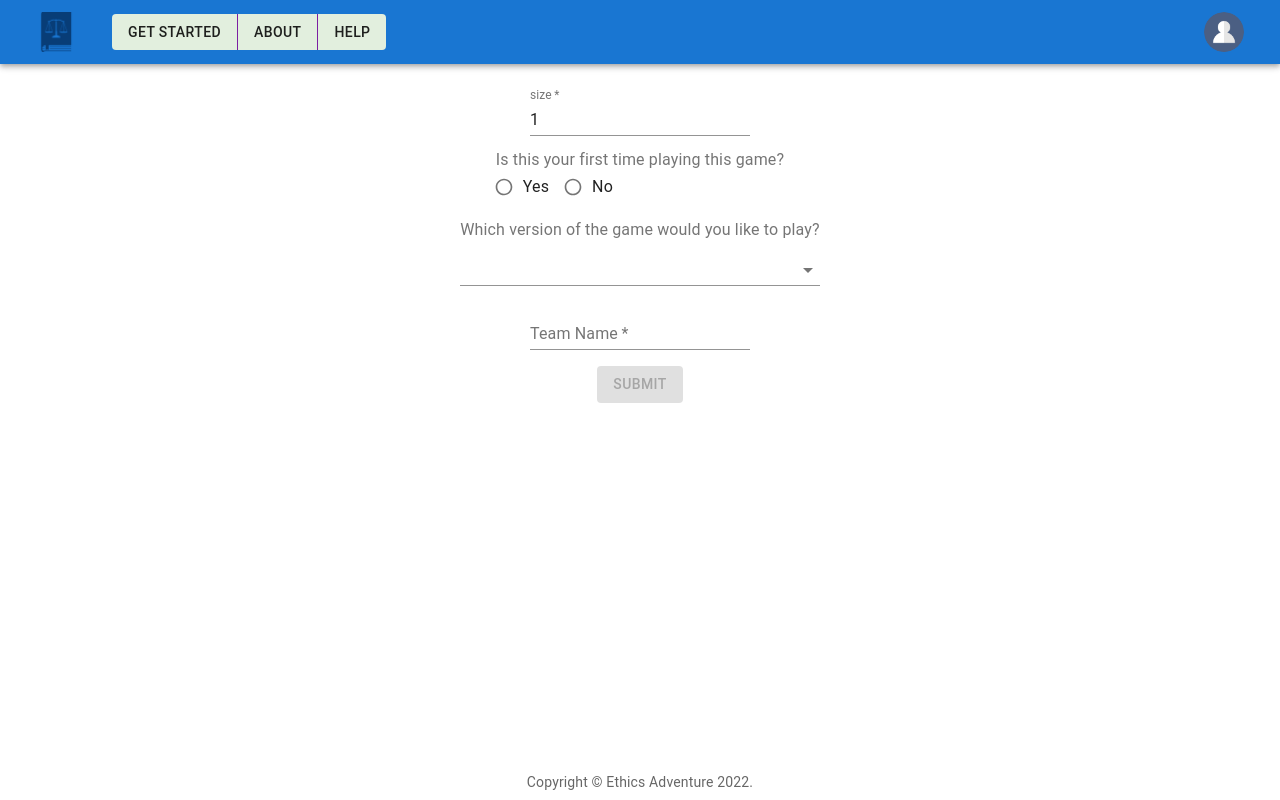
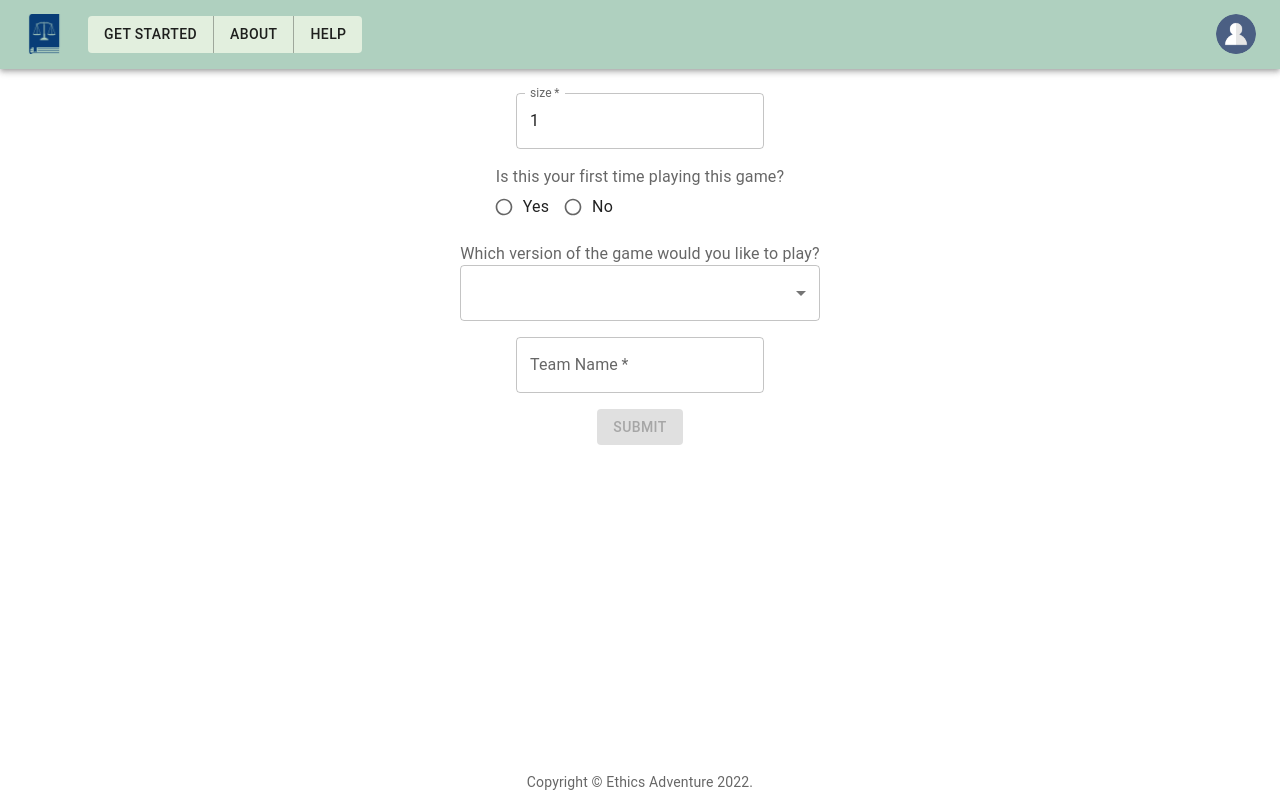
Before and after one commit to WilSimpson/SEP_2022, a React (Create React App) app in the folder frontend/: page /startingSurvey in a window 1280 px wide. Built offline with nearby package versions, Linux system fonts and the light colour scheme.

Commit message:
switch from material-ui to @mui

```diff
--- a/frontend/src/components/AdminDash.js
+++ b/frontend/src/components/AdminDash.js
@@ -1,16 +1,16 @@
 import * as React from 'react';
 import { AdminSideMenu } from './AdminSideMenu';
-import { Box, Button, ThemeProvider, Tooltip } from '@material-ui/core';
-import { Toolbar } from '@material-ui/core';
-import { Container } from '@material-ui/core';
-import { Grid } from '@material-ui/core';
-import { Paper } from '@material-ui/core';
-import { Typography } from '@material-ui/core';
-import { Link } from '@material-ui/core';
-import { Table } from '@material-ui/core';
-import { IconButton } from '@material-ui/core';
+import { Box, Button, ThemeProvider, StyledEngineProvider, Tooltip } from '@mui/material';
+import { Toolbar } from '@mui/material';
+import { Container } from '@mui/material';
+import { Grid } from '@mui/material';
+import { Paper } from '@mui/material';
+import { Typography } from '@mui/material';
+import { Link } from '@mui/material';
+import { Table } from '@mui/material';
+import { IconButton } from '@mui/material';
 import DownloadIcon from '@mui/icons-material/Download';
-import { TableHead, TableRow, TableCell, TableBody,  } from '@material-ui/core';
+import { TableHead, TableRow, TableCell, TableBody,  } from '@mui/material';
 import { gameSessions, games } from './temp-dummyData';
 
 function GameSessionTable() {
@@ -35,7 +35,7 @@ function GameSessionTable() {
             <TableRow key={row.id}>
               <TableCell>
                 <Tooltip title='Download QR Code'>
-                <IconButton><DownloadIcon /></IconButton>
+                  <IconButton size="large"><DownloadIcon /></IconButton>
                 </Tooltip>
               </TableCell>
               <TableCell>{row.name}</TableCell>
@@ -49,7 +49,8 @@ function GameSessionTable() {
           ))}
         </TableBody>
       </Table>
-  </React.Fragment>);
+    </React.Fragment>
+  );
 }
 
 function GameTable() {
@@ -83,6 +84,7 @@ function GameTable() {
 export default function AdminDash () {
 
   return (
+    <StyledEngineProvider injectFirst>
       <ThemeProvider>
         <Box sx={{ display: 'flex' }}>
           <AdminSideMenu />
@@ -150,6 +152,6 @@ export default function AdminDash () {
           </Box>
         </Box>
       </ThemeProvider>
-
+    </StyledEngineProvider>
   );
 }
--- a/frontend/src/components/AdminSideMenu.js
+++ b/frontend/src/components/AdminSideMenu.js
@@ -1,6 +1,6 @@
 import * as React from 'react';
-import { Box } from "@material-ui/core";
-import { Divider } from '@material-ui/core';
+import { Box } from "@mui/material";
+import { Divider } from '@mui/material';
 import MuiDrawer from '@mui/material/Drawer';
 import { styled } from '@mui/material/styles';
 import Toolbar from '@mui/material/Toolbar';
@@ -12,7 +12,7 @@ import ListItemText from '@mui/material/ListItemText';
 import DashboardIcon from '@mui/icons-material/Dashboard';
 import PeopleIcon from '@mui/icons-material/People';
 import BarChartIcon from '@mui/icons-material/BarChart';
-import { AccountBox, AccountTree, Help } from '@material-ui/icons';
+import { AccountBox, AccountTree, Help } from '@mui/icons-material';
 import List from '@mui/material/List';
 import Collapse from '@mui/material/Collapse';
 import ExpandLess from '@mui/icons-material/ExpandLess';
@@ -210,7 +210,7 @@ export function AdminSideMenu () {
                             px: [1],
                             }}
                         >
-                            <IconButton onClick={toggleDrawer} data-testid='drawer-toggle'>
+                            <IconButton onClick={toggleDrawer} data-testid='drawer-toggle' size="large">
                             <ChevronLeftIcon />
                             </IconButton>
                         </Toolbar>
--- a/frontend/src/components/Login.js
+++ b/frontend/src/components/Login.js
@@ -1,7 +1,7 @@
 import React from 'react';
 import { useContext, useEffect, useRef, useState } from 'react';
 import LockOutlinedIcon from '@mui/icons-material/AccountCircle';
-import { createTheme, ThemeProvider } from '@mui/material/styles';
+import { createTheme, ThemeProvider, StyledEngineProvider } from '@mui/material/styles';
 import {
     Alert,
     Avatar,
@@ -63,6 +63,7 @@ export default function Login() {
     }
 
     return (
+        <StyledEngineProvider injectFirst>
             <ThemeProvider theme={theme}>
                 <Container component='main' maxWidth='xs'>
                     <CssBaseline/>
@@ -123,5 +124,6 @@ export default function Login() {
                     </Box>
                 </Container>
             </ThemeProvider>
-    )
+        </StyledEngineProvider>
+    );
 }
--- a/frontend/src/components/startingSurvey.js
+++ b/frontend/src/components/startingSurvey.js
@@ -4,16 +4,16 @@ import Box from '@mui/material/Box';
 import Container from '@mui/material/Container';
 import { useLocation } from 'react-router-dom';
 import { useState } from "react";
-import Grid from "@material-ui/core/Grid";
-import TextField from "@material-ui/core/TextField";
-import FormControlLabel from "@material-ui/core/FormControlLabel";
-import FormControl from "@material-ui/core/FormControl";
-import FormLabel from "@material-ui/core/FormLabel";
-import RadioGroup from "@material-ui/core/RadioGroup";
-import Radio from "@material-ui/core/Radio";
-import Select from "@material-ui/core/Select";
-import MenuItem from "@material-ui/core/MenuItem";
-import Button from "@material-ui/core/Button";
+import Grid from "@mui/material/Grid";
+import TextField from "@mui/material/TextField";
+import FormControlLabel from "@mui/material/FormControlLabel";
+import FormControl from "@mui/material/FormControl";
+import FormLabel from "@mui/material/FormLabel";
+import RadioGroup from "@mui/material/RadioGroup";
+import Radio from "@mui/material/Radio";
+import Select from "@mui/material/Select";
+import MenuItem from "@mui/material/MenuItem";
+import Button from "@mui/material/Button";
 import { useNavigate } from "react-router-dom";
 
 export default function StartingSurvey() {
@@ -98,7 +98,7 @@ export default function StartingSurvey() {
         }}
       >
   <form onSubmit={handleSubmit}>
-      <Grid container alignItems="center" justify="center" direction="column">
+    <Grid container alignItems="center" justifyContent="center" direction="column">
       <Grid item>
       <Box sx={{pb:2}}>
         <TextField
--- a/frontend/src/index.js
+++ b/frontend/src/index.js
@@ -3,13 +3,13 @@ import ReactDOM from 'react-dom';
 import './index.css';
 import App from './App';
 import reportWebVitals from './reportWebVitals';
-import { createTheme } from '@material-ui/core/styles'
-import { ThemeProvider } from '@material-ui/core';
+import { createTheme, adaptV4Theme } from '@mui/material/styles';
+import { ThemeProvider, StyledEngineProvider } from '@mui/material';
 import {BrowserRouter} from 'react-router-dom';
 
 
 
-const theme = createTheme({
+const theme = createTheme(adaptV4Theme({
   palette: {
      primary: {
         main: '#AFD0BF'
@@ -19,13 +19,15 @@ const theme = createTheme({
                 }
            },
 fontFamily: "Roboto"
-});
+}));
 
 ReactDOM.render(
   <React.StrictMode>
-    <ThemeProvider theme={theme}>
-      <App />
-    </ThemeProvider>
+    <StyledEngineProvider injectFirst>
+      <ThemeProvider theme={theme}>
+        <App />
+      </ThemeProvider>
+    </StyledEngineProvider>
   </React.StrictMode>,
   document.getElementById('root')
 );
```
Lines whose indentation alone changed are shown as unchanged.
